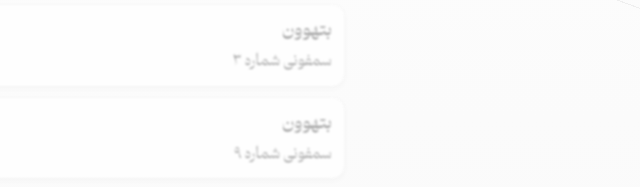
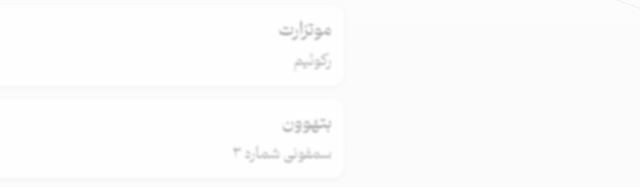
Before and after one commit to gowranee/website, a plain HTML site: page index.html in a window 1280 px wide. Shown: the part 498-685 px from the top of the page, 640-1280 px from the left. Drawn offline with Linux system fonts and the light colour scheme.

Commit message:
Update index.html

```diff
--- a/index.html
+++ b/index.html
@@ -217,6 +217,10 @@
         <h2>به‌زودی</h2>
 
         <div class="item coming">
+          <div class="item-title">موتزارت</div>
+          <div class="item-text">رکوئیم</div>
+        </div>
+        <div class="item coming">
           <div class="item-title">بتهوون</div>
           <div class="item-text">سمفونی شماره‌ ۳</div>
         </div>
```
